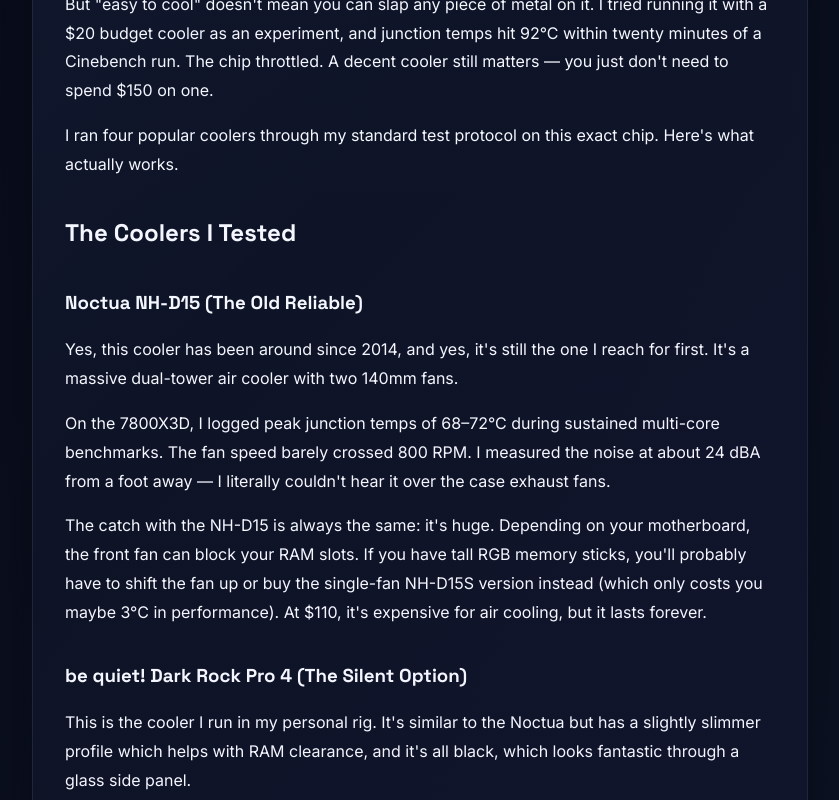
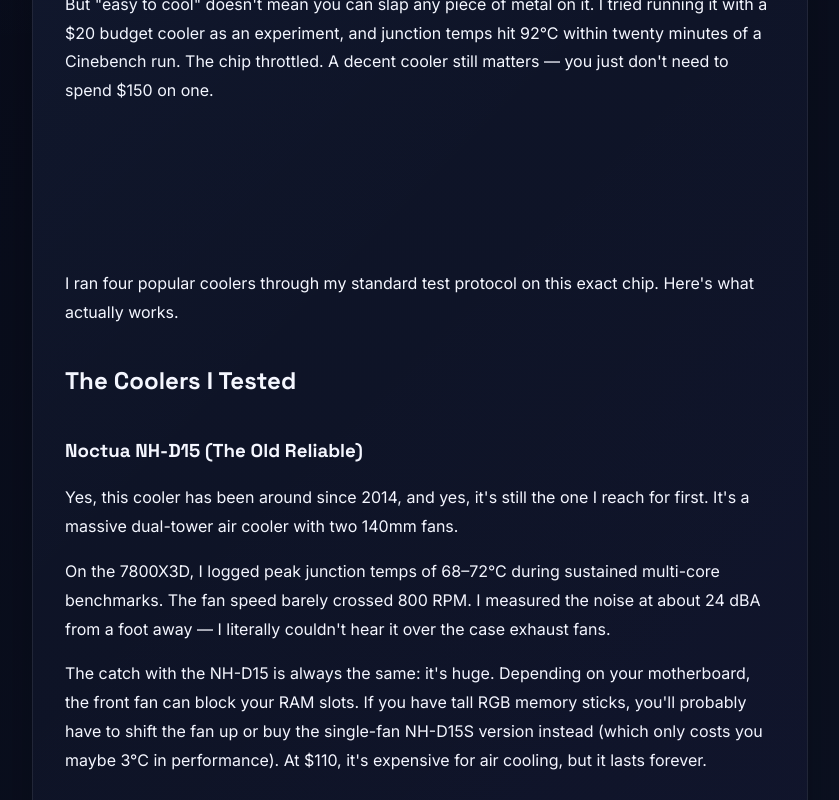
Before and after one commit to mert121212/zyrox-blog, a Next.js app: page /posts/best-cpu-cooler-for-ryzen-7-7800x3d in a window 1280 px wide. Shown: the part 1420-2220 px from the top of the page, without its empty margins (64-903 px from the left). Built offline with nearby package versions, Linux system fonts and the light colour scheme.

Commit message:
feat(adsense): add more ad placements to homepage and post page, including mid-article and sidebar

```diff
--- a/app/posts/[slug]/page.tsx
+++ b/app/posts/[slug]/page.tsx
@@ -7,6 +7,7 @@
 import { AuthorCard } from '@/components/author-card';
 import { Breadcrumb } from '@/components/breadcrumb';
 import { RelatedPosts } from '@/components/related-posts';
+import { injectMidArticleAd } from '@/components/ad-banner';
 
 // Ensure all internal links rendered from markdown have trailing slashes,
 // matching the trailingSlash: true config. Prevents 301 redirects that
@@ -97,7 +98,9 @@
     if (!post) notFound();
 
     const author = getAuthorBySlug(post.author);
-    const contentHtml = marked.parse(post.content);
+    const rawHtml = marked.parse(post.content);
+    // Inject a mid-article ad after the 4th paragraph
+    const contentHtml = injectMidArticleAd(rawHtml as string, 4);
     const allPosts = getAllPosts();
 
     const jsonLd = {
@@ -191,7 +194,7 @@
                                 </div>
                             )}
 
-                            {/* Ad: top of article */}
+                            {/* Ad 1: top of article */}
                             <AdBanner />
 
                             <script
@@ -203,9 +206,10 @@
                                 dangerouslySetInnerHTML={{ __html: JSON.stringify(breadcrumbJsonLd) }}
                             />
 
+                            {/* Article body with mid-article ad injected after 4th paragraph */}
                             <div className="article-body" dangerouslySetInnerHTML={{ __html: contentHtml }} />
 
-                            {/* Ad: bottom of article */}
+                            {/* Ad 3: bottom of article */}
                             <AdBanner />
 
                             <HelpfulVote slug={params.slug} />
@@ -218,6 +222,9 @@
                                 </div>
                             )}
 
+                            {/* Ad 4: after author box */}
+                            <AdBanner />
+
                             <Link href="/" className="post-link" style={{ display: 'inline-block', marginTop: '1.5rem' }}>
                                 ← Back to home
                             </Link>
@@ -227,6 +234,10 @@
                     </div>
                     <aside className="article-sidebar">
                         <TableOfContents content={post.content} />
+                        {/* Ad: sidebar */}
+                        <div style={{ marginTop: '2rem' }}>
+                            <AdBanner dataAdFormat="rectangle" />
+                        </div>
                     </aside>
                 </div>
             </div>
--- a/components/ad-banner.tsx
+++ b/components/ad-banner.tsx
@@ -27,7 +27,7 @@
             } catch (error) {
                 console.error('AdSense error:', error);
             }
-        }, 300);
+        }, 100);
 
         return () => clearTimeout(timer);
     }, [mounted]);
@@ -46,3 +46,33 @@
         </div>
     );
 }
+
+/**
+ * Injects an ad unit into article HTML content after approximately the Nth paragraph.
+ * This is used to insert mid-article ads without needing React components inside
+ * dangerouslySetInnerHTML content.
+ */
+export function injectMidArticleAd(html: string, afterParagraph: number = 4): string {
+    const adHtml = `
+        <div style="margin:2rem 0;text-align:center;overflow:hidden;min-height:100px" class="mid-article-ad">
+            <ins class="adsbygoogle"
+                style="display:block"
+                data-ad-client="ca-pub-5194383766905175"
+                data-ad-slot="2799753806"
+                data-ad-format="auto"
+                data-full-width-responsive="true"></ins>
+        </div>
+    `;
+
+    // Split by closing </p> tags and inject after the Nth one
+    const parts = html.split('</p>');
+    if (parts.length <= afterParagraph) {
+        // Not enough paragraphs, inject before the last one
+        const midPoint = Math.floor(parts.length / 2);
+        parts.splice(midPoint, 0, '</p>' + adHtml);
+        return parts.join('</p>');
+    }
+
+    parts.splice(afterParagraph, 0, '</p>' + adHtml);
+    return parts.join('</p>');
+}
```
Also changed, not shown: app/page.tsx (+21 -0 lines).
